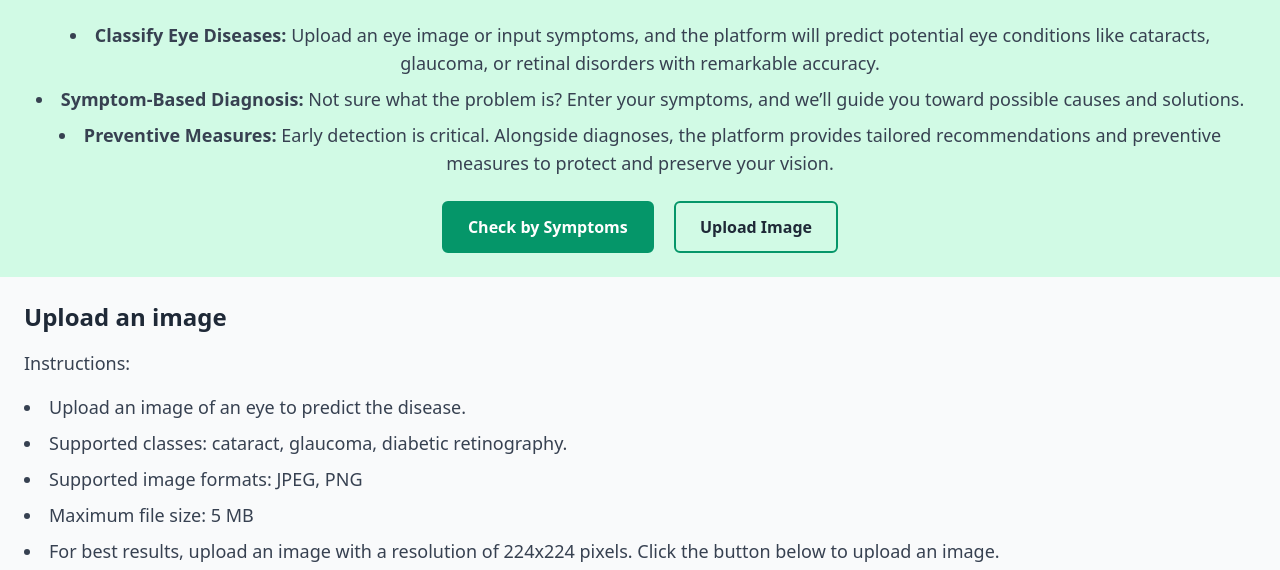
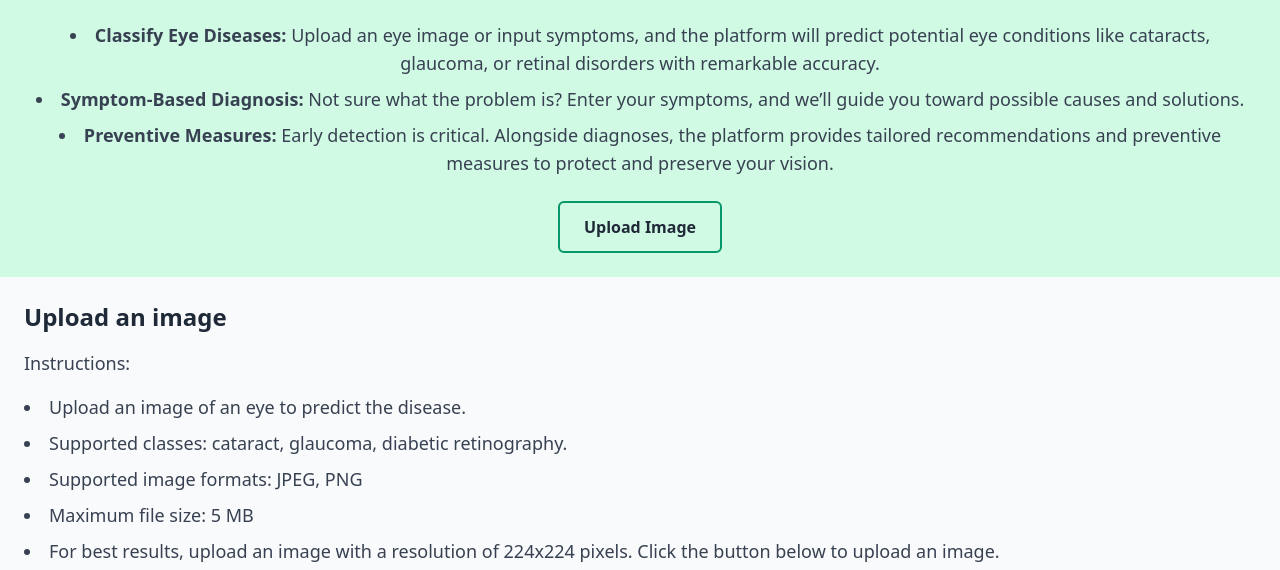
Before and after one commit to Sabale302/VisionCare-AI, a plain HTML site: page index.html in a window 1280 px wide. Shown: the part 223-793 px from the top of the page. Drawn offline with nearby package versions, Linux system fonts and the light colour scheme.

Commit message:
Update index.html

```diff
--- a/index.html
+++ b/index.html
@@ -26,10 +26,6 @@
                 <li><strong>Preventive Measures:</strong> Early detection is critical. Alongside diagnoses, the platform provides tailored recommendations and preventive measures to protect and preserve your vision.</li>
             </ul>
             <div class="space-x-4">
-                <a href="#section3"
-                class="inline-block px-6 py-3 text-white font-semibold rounded-md border-2 border-green-600 bg-green-600 hover:bg-white hover:text-green-600 transition duration-300">
-                Check by Symptoms
-                </a>
 
                 <a href="#section2"
                 class="inline-block px-6 py-3 text-teal-700 font-semibold rounded-md border-2 border-green-600 hover:bg-green-600 hover:text-white transition duration-300">
```
